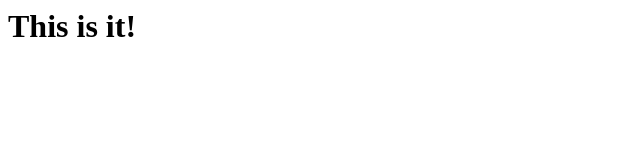
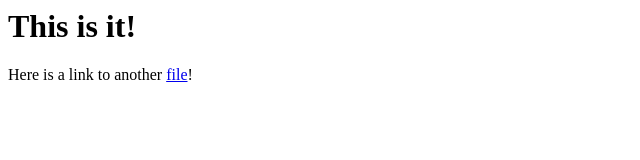
Before and after one commit to rorymcarthur/rorymcarthur.github.io, a plain HTML site: page index.html in a window 1280 px wide. Shown: the whole page, without its empty margins (0-640 px from the left). Drawn offline with Linux system fonts and the light colour scheme.

Commit message:
Update index.html

```diff
--- a/index.html
+++ b/index.html
@@ -4,5 +4,6 @@
 </head>
 <body>
 <h1>This is it!</h1>
+  <p>Here is a link to another <a href="hello.html">file</a>!</p>
 </body>
 </html>
```
